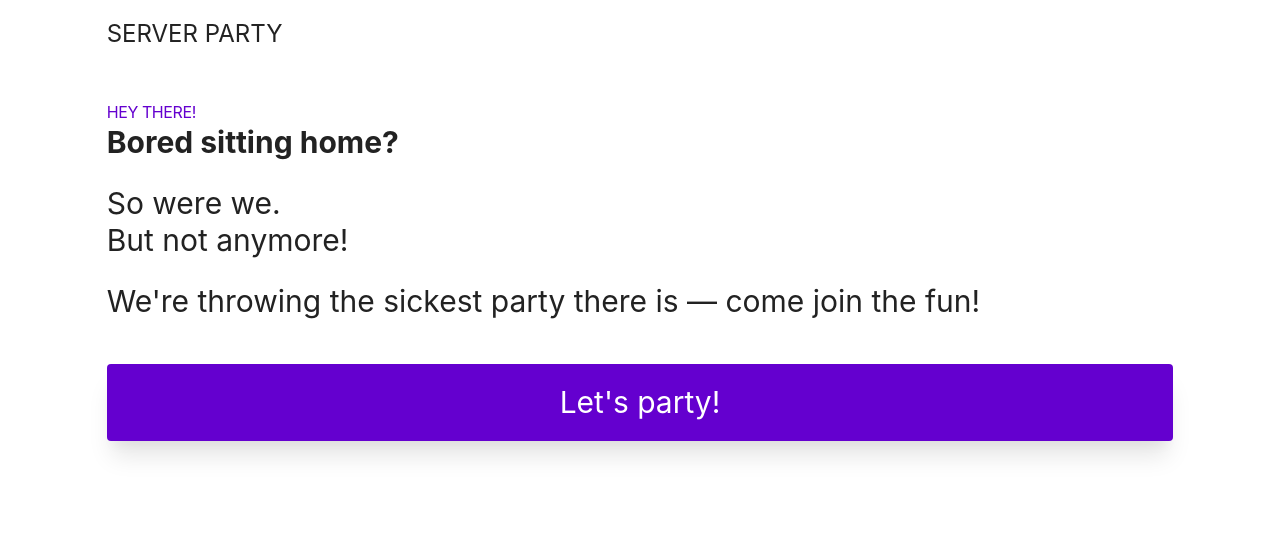
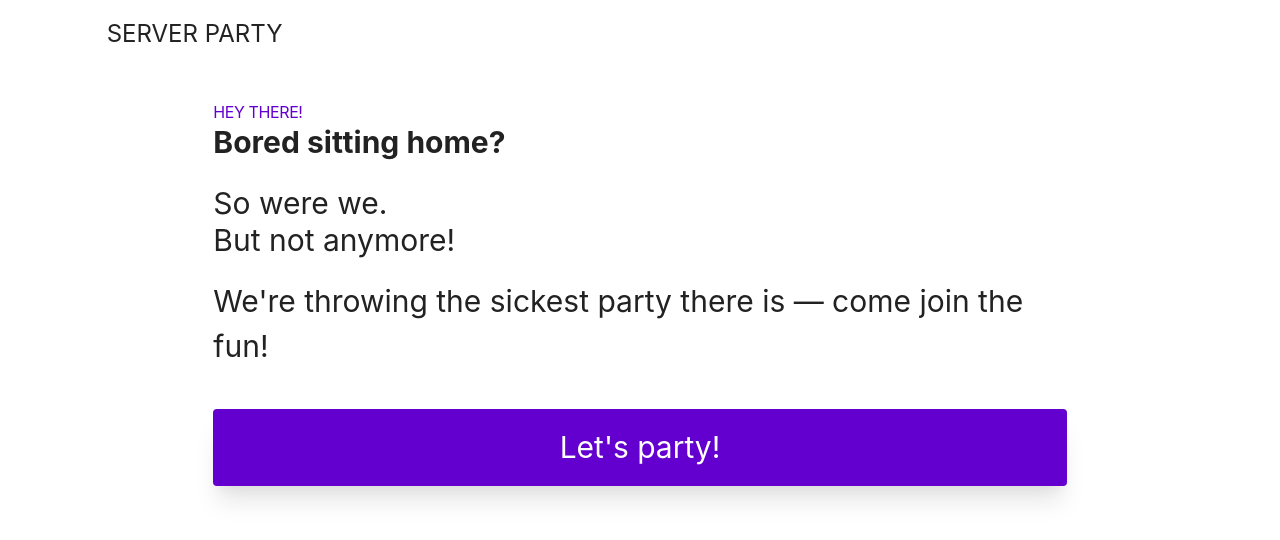
Before and after one commit to kiprasmel/server-party, a React (Create React App) app: page / in a window 1280 px wide. Shown: the top 540 px of the page. Built offline with nearby package versions, Linux system fonts and the light colour scheme.

Commit message:
Setup `import-postcss` & refactor styles into separate files
Signed-off-by: Kipras Melnikovas <kipras@kipras.org>

```diff
--- a/package.json
+++ b/package.json
@@ -4,10 +4,10 @@
 	"private": true,
 	"scripts": {
 		"start": "run-p watch:tailwind watch:react",
-		"watch:tailwind": "postcss -w src/tailwind.css -o src/tailwind.generated.css",
+		"watch:tailwind": "postcss -w src/styles/styles.css -o src/styles/styles.generated.css",
 		"watch:react": "react-scripts start",
 		"build": "yarn build:tailwind && yarn build:react",
-		"build:tailwind": "postcss src/tailwind.css -o src/tailwind.generated.css",
+		"build:tailwind": "postcss src/styles/styles.css -o src/styles/styles.generated.css",
 		"build:react": "react-scripts build",
 		"test": "react-scripts test",
 		"eject": "react-scripts eject",
@@ -42,6 +42,7 @@
 		"@types/react-router-dom": "^5.1.5",
 		"axios": "^0.19.2",
 		"netlify-cli": "^2.53.0",
+		"postcss-import": "^12.0.1",
 		"react": "^16.13.1",
 		"react-dom": "^16.13.1",
 		"react-router-dom": "^5.2.0",
--- a/postcss.config.js
+++ b/postcss.config.js
@@ -19,6 +19,11 @@ const purgecss = require("@fullhuman/postcss-purgecss")({
 
 module.exports = {
 	plugins: [
+		/**
+		 * https://tailwindcss.com/docs/using-with-preprocessors/#build-time-imports
+		 * https://github.com/postcss/postcss-import
+		 */
+		require("postcss-import"),
 		require("tailwindcss"),
 		require("autoprefixer"),
 		...(process.env.NODE_ENV === "production" ? [purgecss] : []),
--- a/src/index.tsx
+++ b/src/index.tsx
@@ -1,7 +1,7 @@
 import React from "react";
 import ReactDOM from "react-dom";
 import "./index.css";
-import "./tailwind.generated.css";
+import "./styles/styles.generated.css";
 import App from "./App";
 import * as serviceWorker from "./serviceWorker";
 
--- /dev/null
+++ b/src/styles/defaults.css
@@ -0,0 +1,3 @@
+html {
+	@apply text-party-black;
+}
--- /dev/null
+++ b/src/styles/styles.css
@@ -0,0 +1,9 @@
+/* purgecss start ignore */
+@import "tailwindcss/base";
+@import "tailwindcss/components";
+/* purgecss end ignore */
+
+@import "tailwindcss/utilities";
+
+@import "./defaults.css";
+@import "./wrapper.css";
--- /dev/null
+++ b/src/styles/wrapper.css
@@ -0,0 +1,11 @@
+.wrapper {
+	@apply w-10/12 mx-auto;
+
+	@media (min-width: 768px) {
+		@apply w-8/12 mx-auto;
+	}
+}
+
+/* .wrapper-md {
+	@apply w-8/12 mx-auto;
+} */
--- a/src/tailwind.css
+++ /dev/null
@@ -1,14 +0,0 @@
-html {
-	@apply text-party-black;
-}
-
-.wrapper {
-	@apply w-10/12 mx-auto;
-}
-
-/* purgecss start ignore */
-@tailwind base;
-@tailwind components;
-/* purgecss end ignore */
-
-@tailwind utilities;
```
Also changed, not shown: 2 other files (tests, documents, lock files or other folders).
